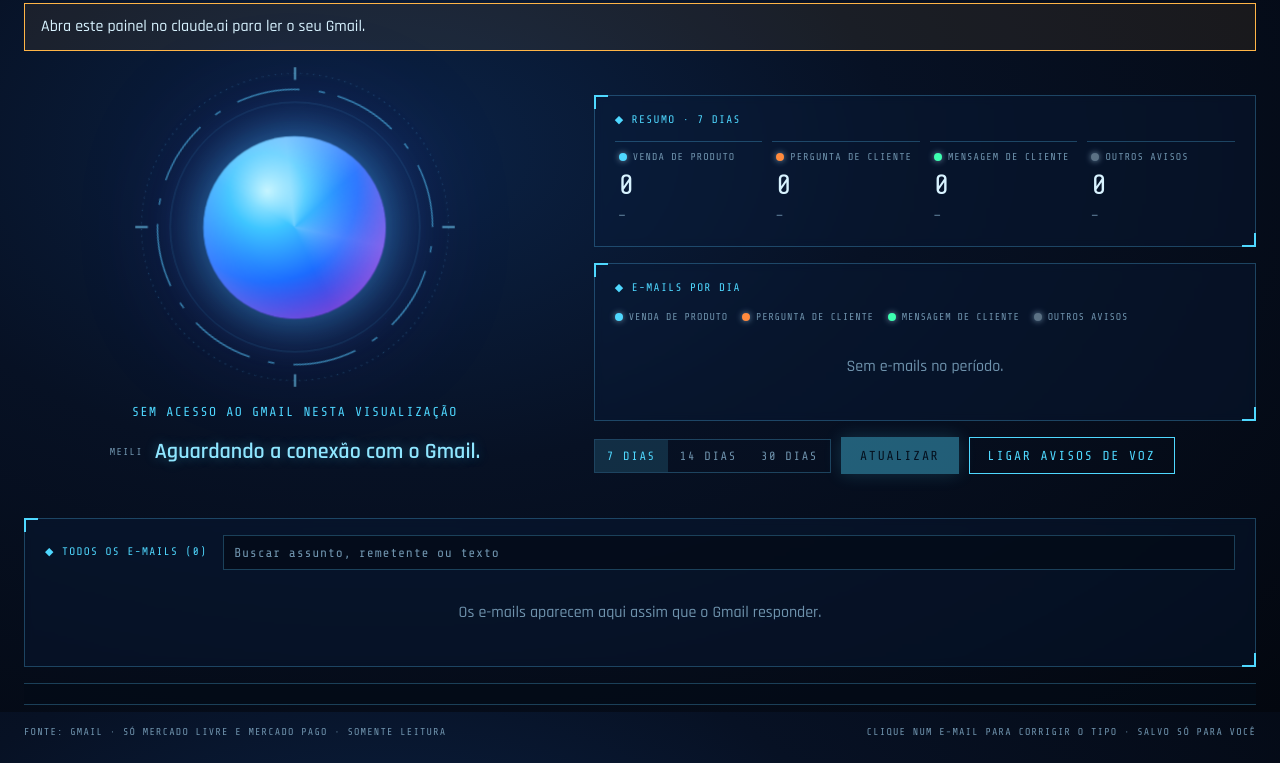
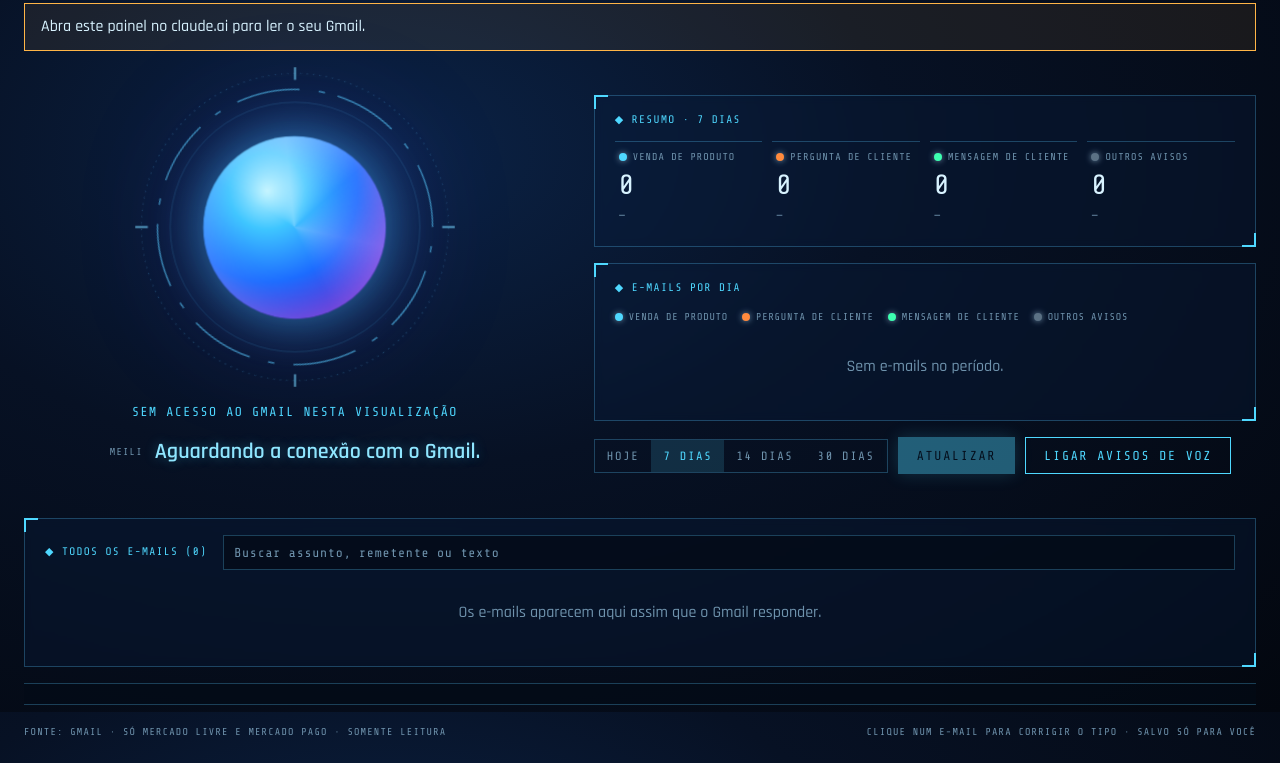
Before and after one commit to edilsonsanchez-gif/Edilson-Sanchez, a plain HTML site: page online/painel-emails.html in a window 1280 px wide. Shown: the part 88-851 px from the top of the page. Drawn offline with nearby package versions, Linux system fonts and the light colour scheme.

Commit message:
Meili: botão Hoje com os e-mails do dia
Co-Authored-By: Claude Opus 5.5 <noreply@anthropic.com>
Claude-Session: https://claude.ai/code/session_01APwj5QaDtWN9FVmUJXphjC

```diff
--- a/online/painel-emails.html
+++ b/online/painel-emails.html
@@ -184,6 +184,7 @@ footer{display:flex;justify-content:space-between;gap:10px;flex-wrap:wrap;paddin
       </section>
       <div class="controls">
         <div class="seg" role="group" aria-label="Período">
+          <button type="button" data-periodo="1" aria-pressed="false">Hoje</button>
           <button type="button" data-periodo="7" aria-pressed="true">7 dias</button>
           <button type="button" data-periodo="14" aria-pressed="false">14 dias</button>
           <button type="button" data-periodo="30" aria-pressed="false">30 dias</button>
@@ -748,7 +749,7 @@ footer{display:flex;justify-content:space-between;gap:10px;flex-wrap:wrap;paddin
     $("status").textContent = s;
     $("app").classList.toggle("busy", !!estado.carregando);
     $("sis").textContent = estado.carregando ? "Sincronizando" : (mcp ? "Sistema ativo" : "Aguardando Gmail");
-    $("per-rot").textContent = estado.periodo + " dias";
+    $("per-rot").textContent = estado.periodo === 1 ? "Hoje" : estado.periodo + " dias";
     var pr = $("progresso");
     pr.hidden = !estado.carregando;
     var frac = estado.total ? Math.min(1, estado.feitos / (estado.total + estado.periodo)) : 0;
@@ -984,7 +985,7 @@ footer{display:flex;justify-content:space-between;gap:10px;flex-wrap:wrap;paddin
 
   try {
     var salvo = Number(localStorage.getItem("painel-periodo"));
-    if ([7, 14, 30].indexOf(salvo) >= 0) {
+    if ([1, 7, 14, 30].indexOf(salvo) >= 0) {
       estado.periodo = salvo;
       Array.prototype.forEach.call(document.querySelectorAll("[data-periodo]"), function (o) {
         o.setAttribute("aria-pressed", Number(o.getAttribute("data-periodo")) === salvo ? "true" : "false");
```
